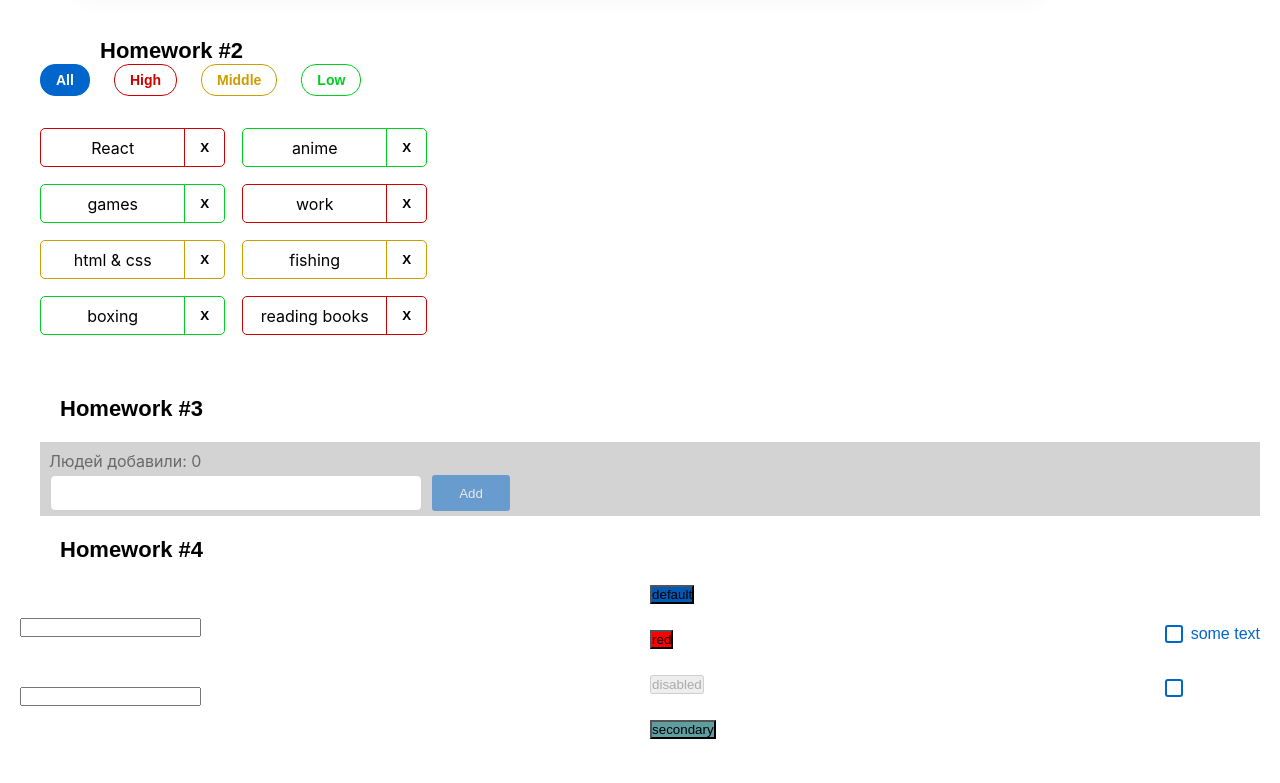
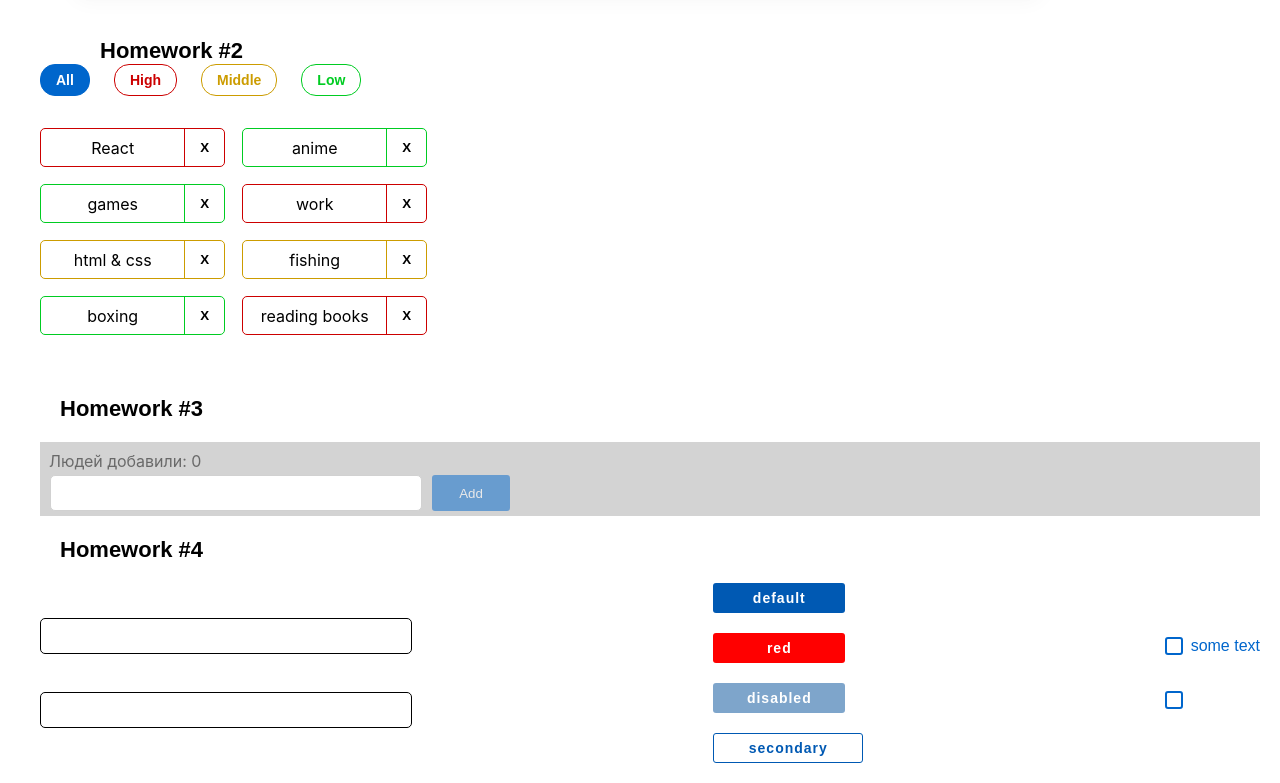
Before and after one commit to krlkonstantine/AutotestHWs, a React (Create React App) app: page / in a window 1280 px wide. Shown: the part 622-1405 px from the top of the page. Before the commit the page ends 1381 px from the top, so only its background shows below. Built offline with nearby package versions, Linux system fonts and the light colour scheme.

Commit message:
styles applied to inputs and buttons

```diff
--- a/src/s2-homeworks/hw04/Stand.module.css
+++ b/src/s2-homeworks/hw04/Stand.module.css
@@ -2,18 +2,19 @@
     display: flex;
     justify-content: space-between;
     align-items: center;
+    margin-left: 20px;
 }
 
 .inputs {
     display: flex;
     flex-direction: column;
-    gap: 48px;
+    gap: 38px;
 }
 
 .buttons {
     display: flex;
     flex-direction: column;
-    gap: 24px;
+    gap: 20px;
 }
 
 .checkboxes {
--- a/src/s2-homeworks/hw04/common/c1-SuperInputText/SuperInputText.module.css
+++ b/src/s2-homeworks/hw04/common/c1-SuperInputText/SuperInputText.module.css
@@ -1,7 +1,12 @@
 .input:focus {
+    border: 2px solid yellowgreen;
 }
 
 .input {
+    width:372px;
+    height: 36px;
+    border-radius: 5px;
+    border: 1px solid black;
 }
 
 .inputWrapper {
--- a/src/s2-homeworks/hw04/common/c2-SuperButton/SuperButton.module.css
+++ b/src/s2-homeworks/hw04/common/c2-SuperButton/SuperButton.module.css
@@ -1,11 +1,25 @@
 .button {
+    min-width: 132px;
+    height: 30px;
+    border-radius: 3px;
+    font-weight: 600;
+    font-size: 14px;
+    line-height: 21px;
+    color: #FFFFFF;
+    letter-spacing: 1px;
+    border: 0 solid;
 }
 
 .disabled {
+    background: #004D99;
+    opacity: 0.5;
 }
 
 .secondary {
-    background-color: cadetblue;
+    background-color: #FFFFFF ;
+    color: #0059b3;
+    border: 1px solid #0059b3;
+    min-width: 150px;
 }
 
 .default {
--- a/src/s2-homeworks/hw04/common/c2-SuperButton/SuperButton.tsx
+++ b/src/s2-homeworks/hw04/common/c2-SuperButton/SuperButton.tsx
@@ -18,10 +18,7 @@ const SuperButton: React.FC<SuperButtonPropsType> = (
     }
 ) => {
     const finalClassName = s.button
-        // + (disabled
-        //         ? ...
-        //         : xType === 'red'
-        //             ? ...
+
         + (disabled ?
             (' ' + s.disabled)
             : (xType === 'red'?
--- a/src/s2-homeworks/hw04/common/c3-SuperCheckbox/SuperCheckbox.module.css
+++ b/src/s2-homeworks/hw04/common/c3-SuperCheckbox/SuperCheckbox.module.css
@@ -9,8 +9,10 @@
 
 .checkbox {
     appearance: none;
-    /*Свойство appearance изменяет внешний вид элемента интерфейса, при сохранении его функции.
-       Если задать значение none, то чекбокс пропадет, но по нему, тем не менее,
+    /*Свойство appearance изменяет внешний вид элемента интерфейса,
+    при сохранении его функции.
+       Если задать значение none, то чекбокс пропадет,
+       но по нему, тем не менее,
        можно щелкать и состояние чекбокса будет меняться*/
 
     width: 18px;
--- a/src/s2-homeworks/hw04/common/c3-SuperCheckbox/SuperCheckbox.tsx
+++ b/src/s2-homeworks/hw04/common/c3-SuperCheckbox/SuperCheckbox.tsx
@@ -28,6 +28,8 @@ const SuperCheckbox: React.FC<SuperCheckboxPropsType> = (
 ) => {
     const onChangeCallback = (e: ChangeEvent<HTMLInputElement>) => {
         // задачка на написание онченджа
+        onChange?.(e)
+        onChangeChecked?.(e.currentTarget.checked)
 
     }
 
```
